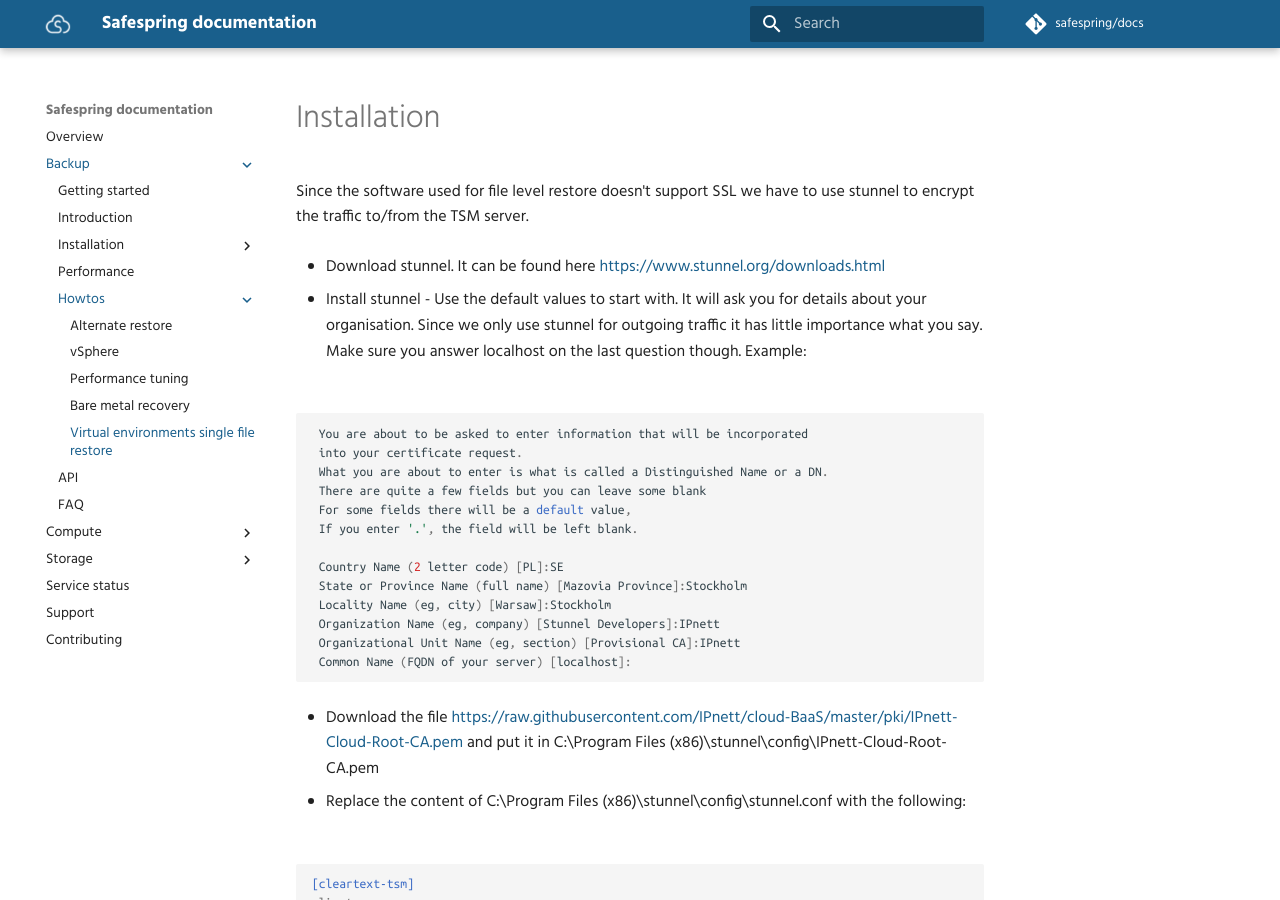
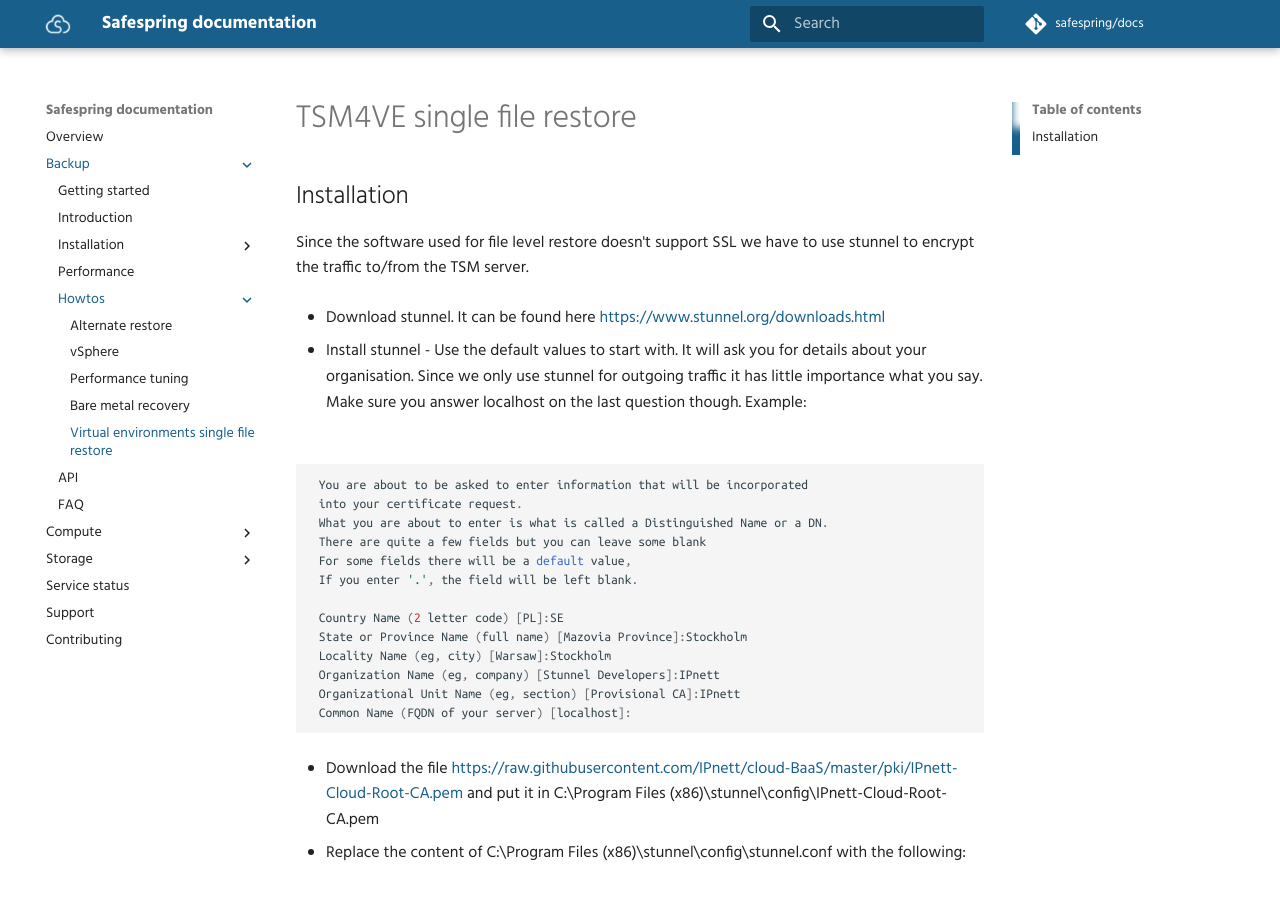
Before and after one commit to safespring/docs, an MkDocs documentation site: the page built from content/backup/howto/virtual-enviroments-single-file-restore.md, in a window 1280 px wide and 900 px high. Built offline with MkDocs 1.6.1 and Material for MkDocs 9.7.7, drawn with Linux system fonts in a browser that asks for light colours; comment, search, counter and statistics services are not loaded; old or Windows-style settings are respelled for this version of MkDocs.

Commit message:
Formatting

```diff
--- a/content/backup/howto/virtual-enviroments-single-file-restore.md
+++ b/content/backup/howto/virtual-enviroments-single-file-restore.md
@@ -1,4 +1,8 @@
-# Installation
+TSM4VE single file restore
+==========================
+
+Installation
+------------
 
 Since the software used for file level restore doesn't support SSL we have to use stunnel to encrypt the traffic to/from the TSM server.
 
@@ -38,7 +42,8 @@
 
 * Start the service, either the normal windows way, or by running the app "stunnel Service Start".  The service will start automatically after reboots.
 
-# Usage
+Usage
+-----
 
 The restore process is a 2-step processs.
 
@@ -46,7 +51,7 @@
 
 * The virtual machine will then mount the ISCSI disk from the server above.
 
-You can see the physical host as an disk array and the VM as a server that uses the disk. The steps to make this happen are:
+* You can see the physical host as an disk array and the VM as a server that uses the disk. The steps to make this happen are:
 
 * On the Tivoli Storage Manager recovery agent system (most cases the physical host), open port 3260 in the Windows client firewall.
 
```
